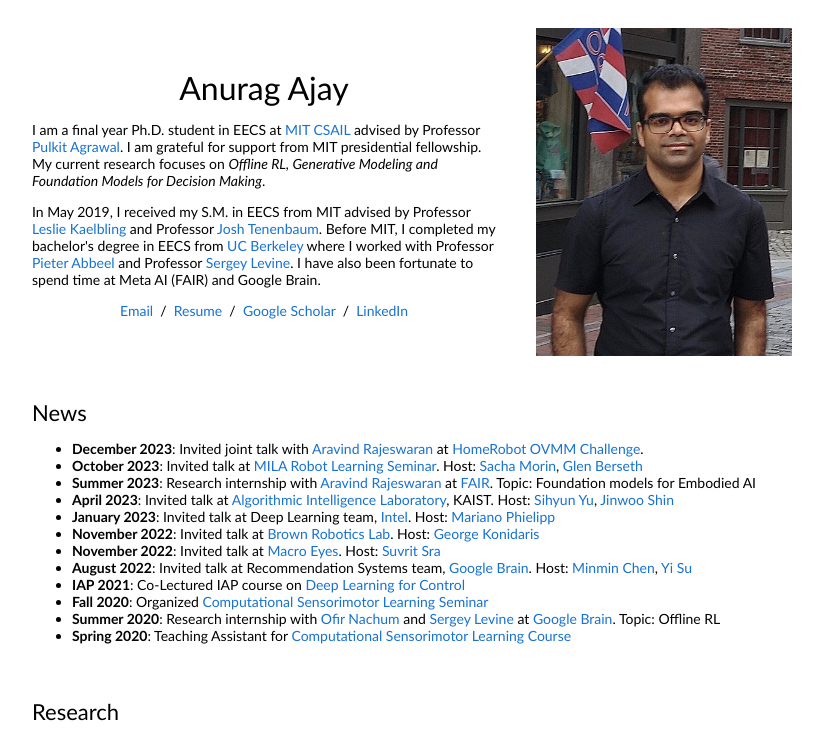
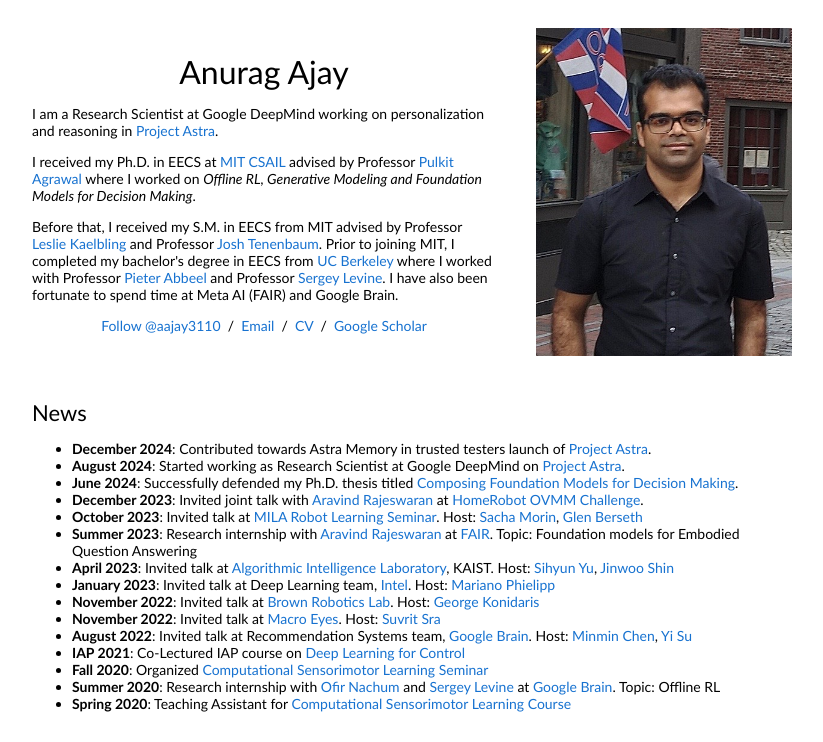
Before and after one commit to anuragajay/anuragajay.github.io, a plain HTML site: page index.html in a window 1280 px wide. Shown: the top 742 px of the page, without its empty margins (228-1051 px from the left). Drawn offline with Linux system fonts and the light colour scheme.

Commit message:
adding updates

```diff
--- a/index.html
+++ b/index.html
@@ -19,15 +19,17 @@
               <p style="text-align:center">
                 <name>Anurag Ajay</name>
               </p>
-              <p>I am a final year Ph.D. student in EECS at <a href="https://csail.mit.edu">MIT CSAIL</a> advised by Professor <a href="https://people.csail.mit.edu/pulkitag/">Pulkit Agrawal</a>. I am grateful for support from MIT presidential fellowship. My current research focuses on <i>Offline RL, Generative Modeling and Foundation Models for Decision Making</i>.
-              <p>
-               In May 2019, I received my S.M. in EECS from MIT advised by Professor <a href="https://people.csail.mit.edu/lpk/">Leslie Kaelbling</a> and Professor <a href="https://web.mit.edu/cocosci/josh.html">Josh Tenenbaum</a>. Before MIT, I completed my bachelor's degree in EECS from <a href="https://eecs.berkeley.edu">UC Berkeley</a> where I worked with Professor <a href="https://people.eecs.berkeley.edu/~pabbeel/">Pieter Abbeel</a> and Professor <a href="https://people.eecs.berkeley.edu/svlevine/">Sergey Levine</a>. I have also been fortunate to spend time at Meta AI (FAIR) and Google Brain.
+              <p>I am a Research Scientist at Google DeepMind working on personalization and reasoning in <a href="https://deepmind.google/technologies/project-astra/">Project Astra</a>.
+
+              <p>I received my Ph.D. in EECS at <a href="https://csail.mit.edu">MIT CSAIL</a> advised by Professor <a href="https://people.csail.mit.edu/pulkitag/">Pulkit Agrawal</a> where I worked on <i>Offline RL, Generative Modeling and Foundation Models for Decision Making</i>.
+
+              </p>Before that, I received my S.M. in EECS from MIT advised by Professor <a href="https://people.csail.mit.edu/lpk/">Leslie Kaelbling</a> and Professor <a href="https://web.mit.edu/cocosci/josh.html">Josh Tenenbaum</a>. Prior to joining MIT, I completed my bachelor's degree in EECS from <a href="https://eecs.berkeley.edu">UC Berkeley</a> where I worked with Professor <a href="https://people.eecs.berkeley.edu/~pabbeel/">Pieter Abbeel</a> and Professor <a href="https://people.eecs.berkeley.edu/svlevine/">Sergey Levine</a>. I have also been fortunate to spend time at Meta AI (FAIR) and Google Brain.
               </p>
               <p style="text-align:center">
+                <a href="https://twitter.com/aajay3110?ref_src=twsrc%5Etfw" class="twitter-follow-button" data-show-count="false">Follow @aajay3110</a><script async src="https://platform.twitter.com/widgets.js" charset="utf-8"></script> &nbsp/&nbsp
                 <a href="mailto:aajay@mit.edu">Email</a> &nbsp/&nbsp
-                <a href="data/anurag_resume.pdf">Resume</a> &nbsp/&nbsp
-                <a href="https://scholar.google.com/citations?user=uv7g5kMAAAAJ&hl=en">Google Scholar</a> &nbsp/&nbsp
-                <a href="http://www.linkedin.com/in/anurag-ajay-3060b080/"> LinkedIn </a>
+                <a href="data/cv.pdf">CV</a> &nbsp/&nbsp
+                <a href="https://scholar.google.com/citations?user=uv7g5kMAAAAJ&hl=en">Google Scholar</a>
               </p>
             </td>
             <td style="padding:2.5%;width:40%;max-width:40%">
@@ -40,9 +42,12 @@
           <tbody><tr><td>
               <heading>News</heading>
               <ul>
+                <li><strong>December 2024</strong>: Contributed towards Astra Memory in trusted testers launch of <a href="https://deepmind.google/technologies/project-astra/">Project Astra</a>.
+                <li><strong>August 2024</strong>: Started working as Research Scientist at Google DeepMind on <a href="https://deepmind.google/technologies/project-astra/">Project Astra</a>.
+                <li><strong>June 2024</strong>: Successfully defended my Ph.D. thesis titled <a href="https://dspace.mit.edu/handle/1721.1/158501">Composing Foundation Models for Decision Making</a>.
                 <li><strong>December 2023</strong>: Invited joint talk with <a href="https://aravindr93.github.io/">Aravind Rajeswaran</a> at <a href="https://aihabitat.org/challenge/2023_homerobot_ovmm/">HomeRobot OVMM Challenge</a>.
                 <li><strong>October 2023</strong>: Invited talk at <a href="https://www.youtube.com/watch?v=KYeaK5_f9Pc&list=PLMe2pHxzxHp-oe2O2ZxQjR8_K1CSJwQli&index=3">MILA Robot Learning Seminar</a>. Host: <a href="https://sachamorin.github.io/">Sacha Morin</a>, <a href="https://neo-x.github.io/">Glen Berseth</a></li>
-                <li><strong>Summer 2023</strong>: Research internship with <a href="https://aravindr93.github.io/">Aravind Rajeswaran</a> at <a href="https://ai.facebook.com/">FAIR</a>. Topic: Foundation models for Embodied AI</li>
+                <li><strong>Summer 2023</strong>: Research internship with <a href="https://aravindr93.github.io/">Aravind Rajeswaran</a> at <a href="https://ai.facebook.com/">FAIR</a>. Topic: Foundation models for Embodied Question Answering</li>
                 <li><strong>April 2023</strong>: Invited talk at <a href="https://alinlab.kaist.ac.kr/index.html">Algorithmic Intelligence Laboratory</a>, KAIST. Host: <a href="https://sihyun.me/">Sihyun Yu</a>, <a href="https://alinlab.kaist.ac.kr/shin.html">Jinwoo Shin</a></li>
                 <li><strong>January 2023</strong>: Invited talk at Deep Learning team, <a href="https://www.intel.com/content/www/us/en/artificial-intelligence/deep-learning-boost.html">Intel</a>. Host: <a href="https://www.intel.com/content/www/us/en/research/researchers/mariano-phielipp.html">Mariano Phielipp</a></li>
                 <li><strong>November 2022</strong>: Invited talk at <a href="http://robotics.cs.brown.edu/">Brown Robotics Lab</a>. Host: <a href="https://cs.brown.edu/people/gdk/">George Konidaris</a></li>
@@ -65,14 +70,14 @@
         <table style="width:100%;border:0px;border-spacing:0px;border-collapse:separate;margin-right:auto;margin-left:auto;"><tbody>
           <tr>
             <td style="padding:20px;width:25%;vertical-align:middle">
-              <a href="https://open-eqa.github.io/assets/pdfs/openeqa_arxiv.pdf">
+              <a href="https://open-eqa.github.io/assets/pdfs/paper.pdf">
                 <video poster="" autoplay muted loop height="100%" width="100%">
                   <source src="images/eqa.mp4" type="video/mp4">
                 </video>
             </a></td>
 
             <td width="75%" valign="middle">
-              <a href="https://open-eqa.github.io/assets/pdfs/openeqa_arxiv.pdf">
+              <a href="https://open-eqa.github.io/assets/pdfs/paper.pdf">
                 <papertitle>OpenEQA: Embodied Question Answering in the Era of Foundation Models</papertitle>
               </a>
               <br>
```
